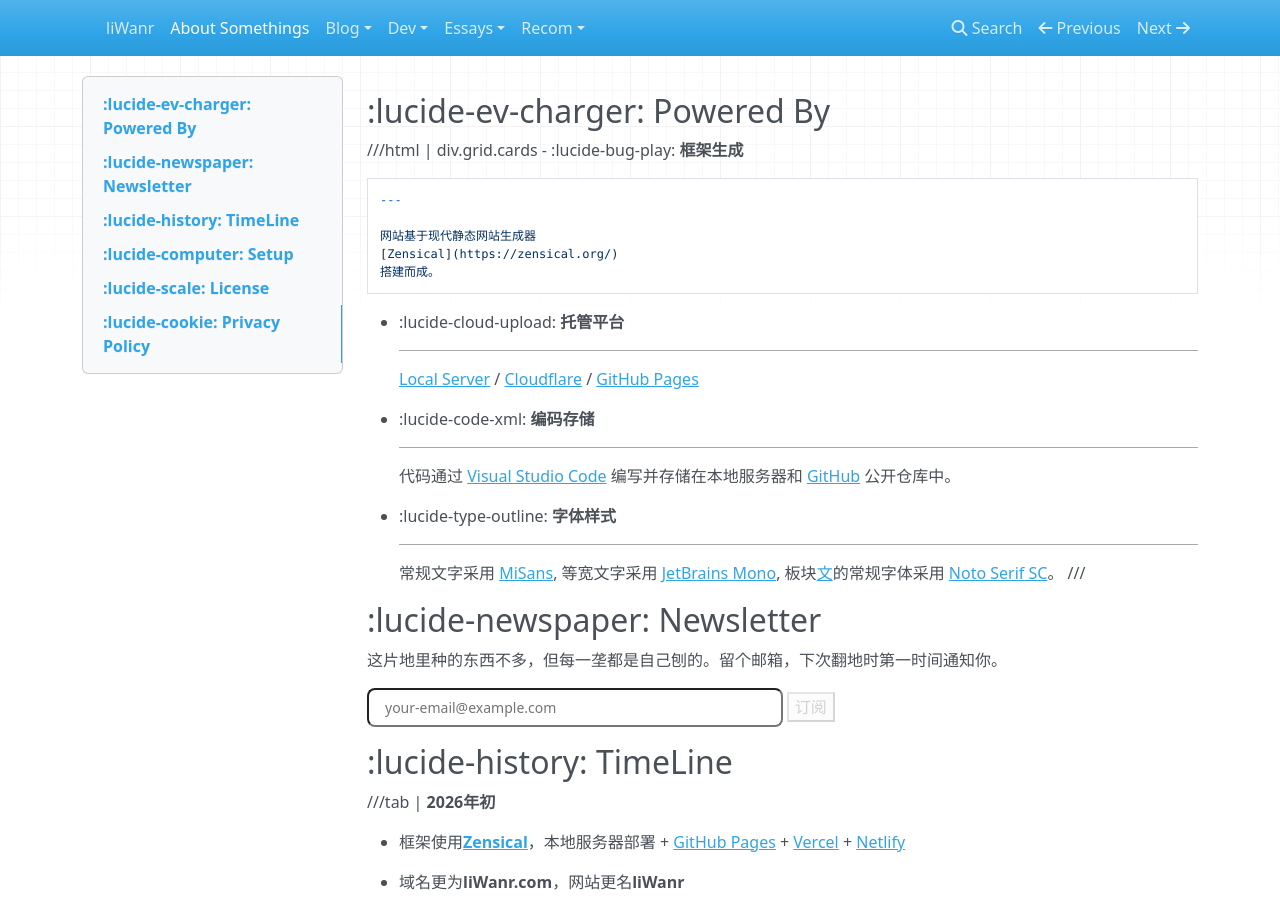
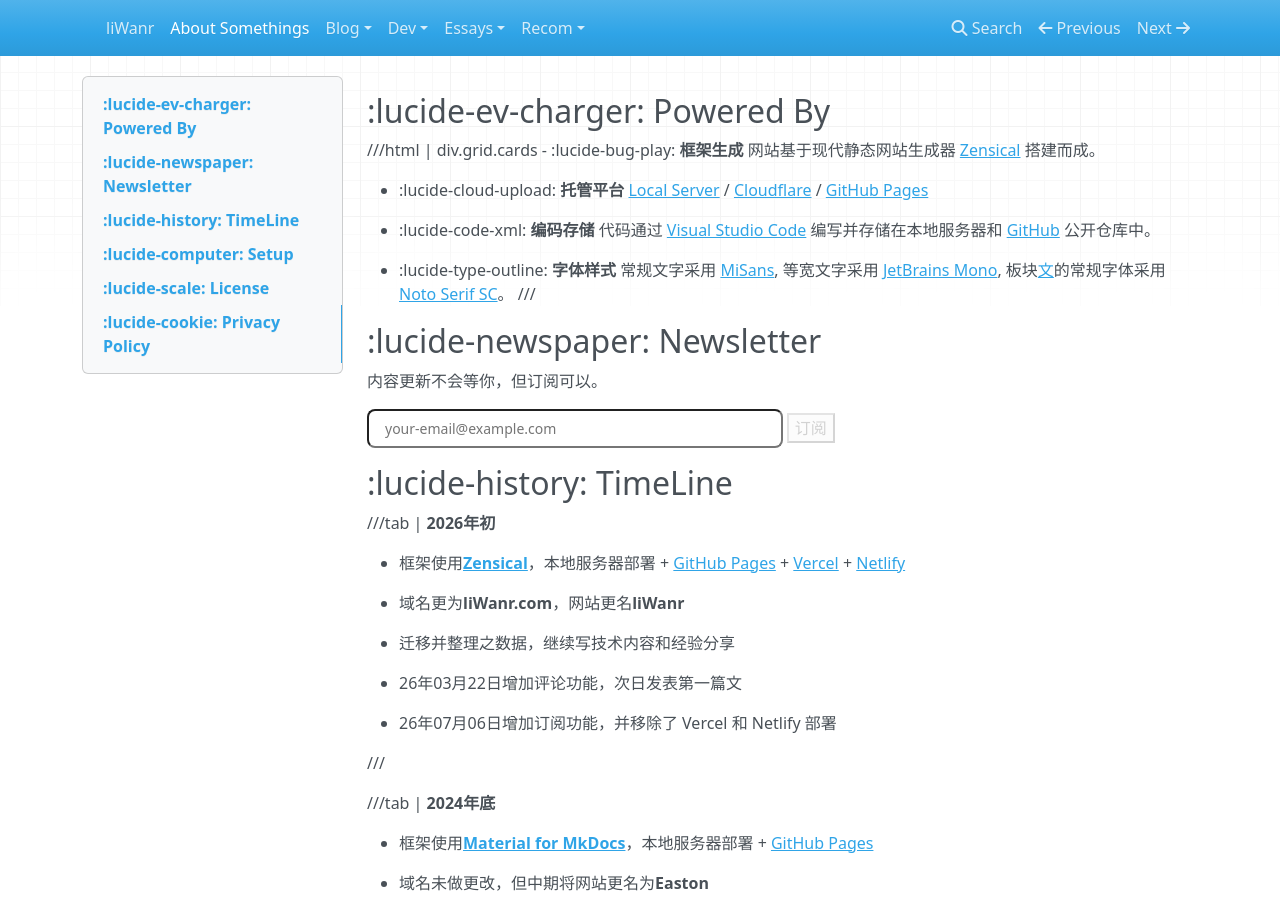
Before and after one commit to liWanr/liWanr.github.io, an MkDocs documentation site: the page built from docs/about.md, in a window 1280 px wide and 900 px high. Built offline with MkDocs 1.6.1, drawn with Linux system fonts in a browser that asks for light colours; nearby versions of some CDN libraries.

Commit message:
update: 优化关于页面内容，简化文本并移除多余分隔符

```diff
--- a/docs/about.md
+++ b/docs/about.md
@@ -12,25 +12,16 @@
 
 ///html | div.grid.cards
 -   :lucide-bug-play: **框架生成**
-
-    ---
-
     网站基于现代静态网站生成器
     [Zensical](https://zensical.org/)
     搭建而成。
 
 -   :lucide-cloud-upload: **托管平台**
-
-    ---
-
     [Local Server](https://local.liwanr.com:24)
     / [Cloudflare](https://www.cloudflare.com)
     / [GitHub Pages](https://docs.github.com/pages)
 
 -   :lucide-code-xml: **编码存储**
-
-    ---
-
     代码通过
     [Visual Studio Code](https://code.visualstudio.com/)
     编写并存储在本地服务器和
@@ -38,9 +29,6 @@
     公开仓库中。
 
 -   :lucide-type-outline: **字体样式**
-
-    ---
-
     常规文字采用
     [MiSans](https://hyperos.mi.com/font),
     等宽文字采用
@@ -51,7 +39,7 @@
 
 ## :lucide-newspaper: Newsletter
 
-这片地里种的东西不多，但每一垄都是自己刨的。留个邮箱，下次翻地时第一时间通知你。
+内容更新不会等你，但订阅可以。
 
 <script src="https://challenges.cloudflare.com/turnstile/v0/api.js" async defer></script>
 
```
